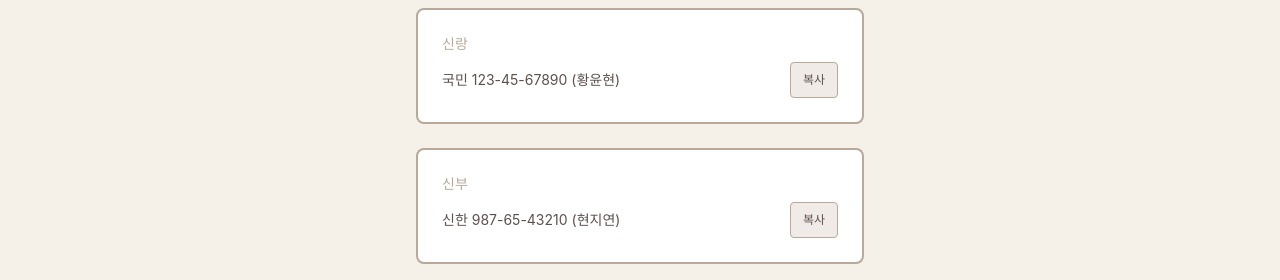
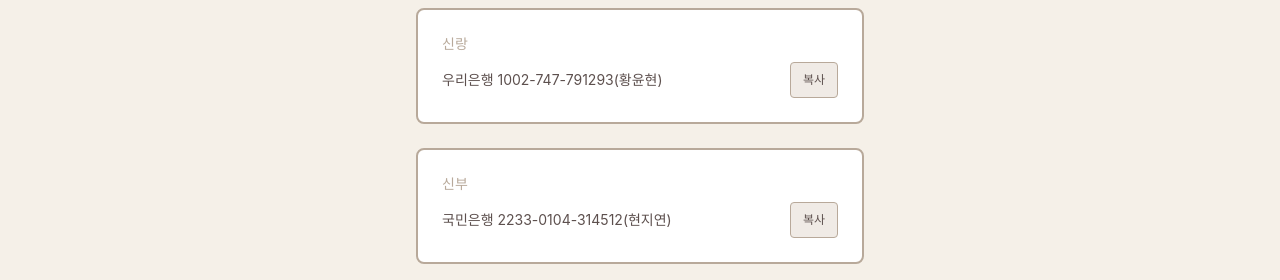
Before and after one commit to infancysulfur/WeddingH, a plain HTML site: page index.html in a window 1280 px wide. Shown: the part 2185-2465 px from the top of the page. Drawn offline with nearby package versions, Linux system fonts and the light colour scheme.

Commit message:
index.html 업데이트

```diff
--- a/index.html
+++ b/index.html
@@ -347,7 +347,7 @@
             <div class="bg-white rounded-lg p-6 mb-6" style="border: 2px solid #B8A99A;">
                 <p class="text-sm font-light mb-2 accent-color">신랑</p>
                 <div class="flex items-center justify-between">
-                    <p class="text-sm">국민 123-45-67890 (황윤현)</p>
+                    <p class="text-sm">우리은행 1002-747-791293(황윤현)</p>
                     <button class="button-secondary" onclick="copyToClipboard('123-45-67890')">복사</button>
                 </div>
             </div>
@@ -356,7 +356,7 @@
             <div class="bg-white rounded-lg p-6" style="border: 2px solid #B8A99A;">
                 <p class="text-sm font-light mb-2 accent-color">신부</p>
                 <div class="flex items-center justify-between">
-                    <p class="text-sm">신한 987-65-43210 (현지연)</p>
+                    <p class="text-sm">국민은행  2233-0104-314512(현지연)</p>
                     <button class="button-secondary" onclick="copyToClipboard('987-65-43210')">복사</button>
                 </div>
             </div>
```
